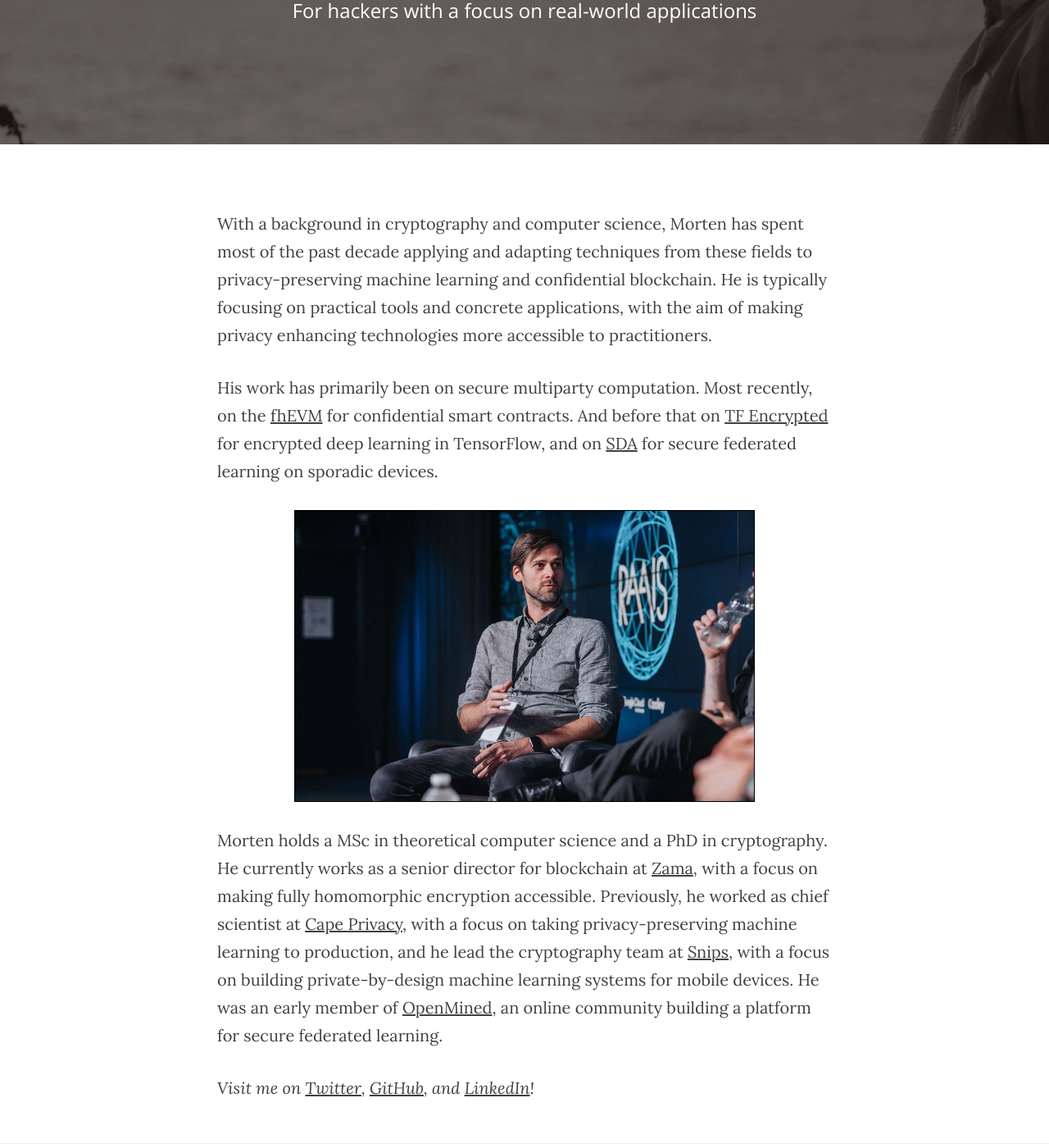
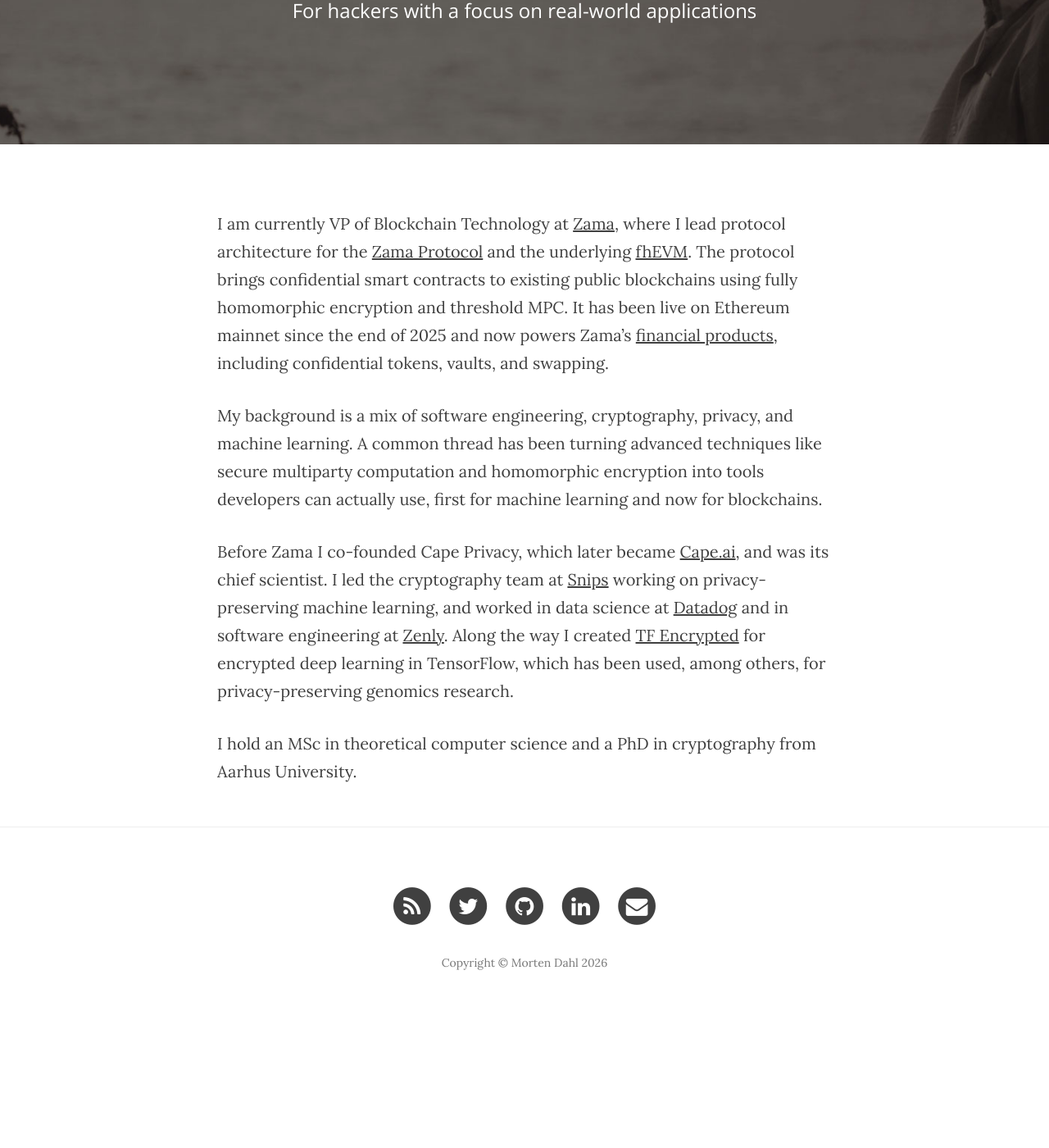
Before and after one commit to mortendahl/mortendahl.github.io, a Jekyll site: the page built from about.md, in a window 1280 px wide and 1400 px high, scrolled down 272 px. Shown: the whole window at 82% size. Built offline with Jekyll 4.4.1, drawn with Linux system fonts in a browser that asks for light colours; nearby versions of some CDN libraries; after the commit the page ends 1524 px from its top, so only the background shows below that.

Commit message:
Updated about

```diff
--- a/about.md
+++ b/about.md
@@ -9,21 +9,10 @@ linkedin:    "mortendahlcs"
 email:       "mortendahlcs@gmail.com"
 ---
 
-With a background in cryptography and computer science, Morten has spent most of the past decade applying and adapting techniques from these fields to privacy-preserving machine learning and confidential blockchain. He is typically focusing on practical tools and concrete applications, with the aim of making privacy enhancing technologies more accessible to practitioners.
+I am currently VP of Blockchain Technology at [Zama](https://www.zama.org), where I lead protocol architecture for the [Zama Protocol](https://docs.zama.org/protocol/zama-protocol-litepaper) and the underlying [fhEVM](https://github.com/zama-ai/fhevm). The protocol brings confidential smart contracts to existing public blockchains using fully homomorphic encryption and threshold MPC. It has been live on Ethereum mainnet since the end of 2025 and now powers Zama's [financial products](https://app.zama.org/), including confidential tokens, vaults, and swapping.
 
-His work has primarily been on secure multiparty computation. Most recently, on the [fhEVM](https://github.com/zama-ai/fhevm) for confidential smart contracts. And before that on [TF Encrypted](https://github.com/tf-encrypted/tf-encrypted) for encrypted deep learning in TensorFlow, and on [SDA](https://github.com/snipsco/sda) for secure federated learning on sporadic devices.
+My background is a mix of software engineering, cryptography, privacy, and machine learning. A common thread has been turning advanced techniques like secure multiparty computation and homomorphic encryption into tools developers can actually use, first for machine learning and now for blockchains.
 
-<!-- <img src="/assets/morten.jpg" style="display: block; margin-left: auto; margin-right: auto; margin-bottom: 40px; width: 250px;"/> -->
+Before Zama I co-founded Cape Privacy, which later became [Cape.ai](https://cape.ai), and was its chief scientist. I led the cryptography team at [Snips](https://snips.ai/) working on privacy-preserving machine learning, and worked in data science at [Datadog](https://www.datadoghq.com/) and in software engineering at [Zenly](https://www.zenly.com/). Along the way I created [TF Encrypted](https://github.com/tf-encrypted/tf-encrypted) for encrypted deep learning in TensorFlow, which has been used, among others, for privacy-preserving genomics research.
 
-<!-- <img src="/assets/morten.jpg" style="float: right; margin-top: 10px; margin-bottom: 10px; margin-left: 10px; width: 210px; border: 1px solid black;"/> -->
-
-<img src="/assets/raais19.jpg" style="margin-left: auto; margin-right: auto; border: 1px solid black;" width="75%"/>
-
-Morten holds a MSc in theoretical computer science and a PhD in cryptography. He currently works as a senior director for blockchain at [Zama](https://zama.ai), with a focus on making fully homomorphic encryption accessible. Previously, he worked as chief scientist at [Cape Privacy](https://capeprivacy.com/), with a focus on taking privacy-preserving machine learning to production, and he lead the cryptography team at [Snips](https://snips.ai/), with a focus on building private-by-design machine learning systems for mobile devices. He was an early member of [OpenMined](https://www.openmined.org/), an online community building a platform for secure federated learning.
-
-<i>
-Visit me on
-<a href="https://twitter.com/mortendahlcs">Twitter</a>,
-<a href="https://github.com/mortendahl">GitHub</a>,
-and <a href="https://linkedin.com/in/mortendahlcs">LinkedIn</a>!
-</i>
+I hold an MSc in theoretical computer science and a PhD in cryptography from Aarhus University.
```
